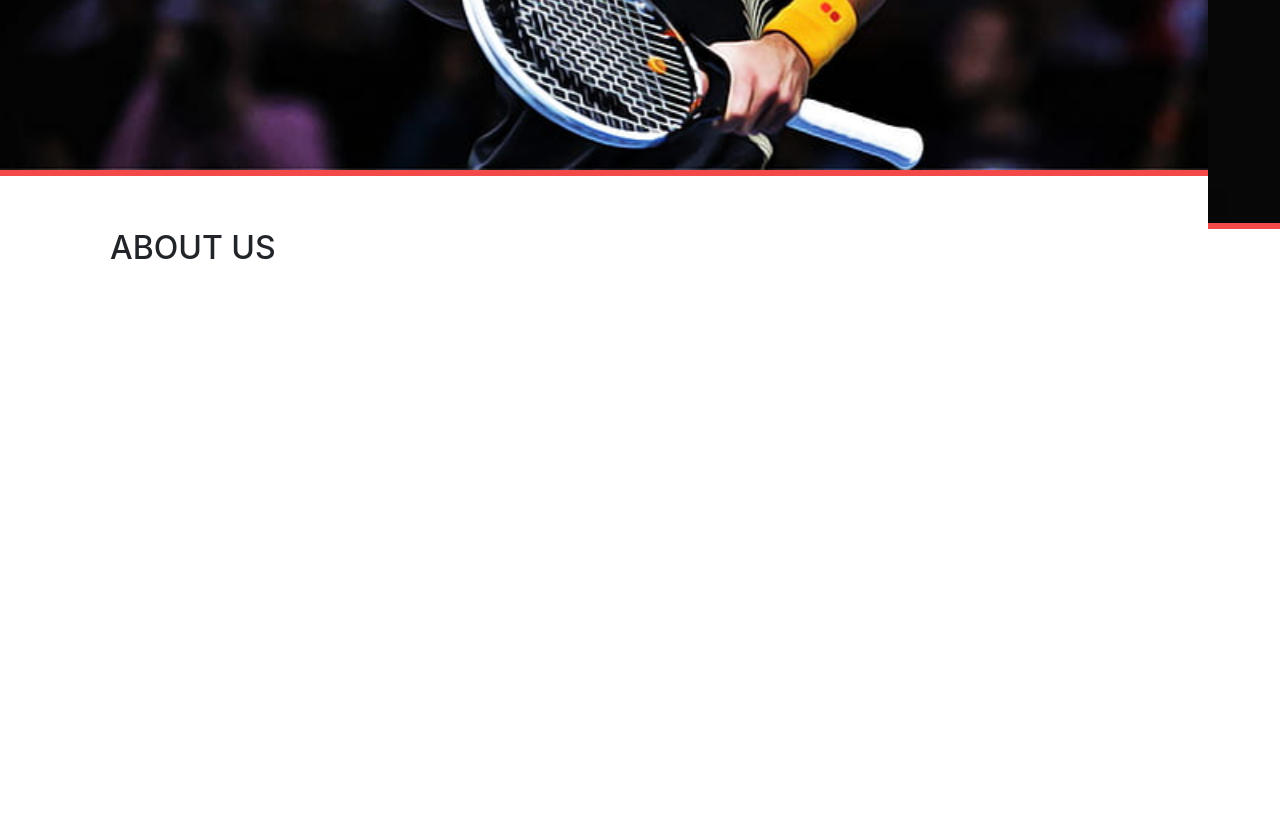
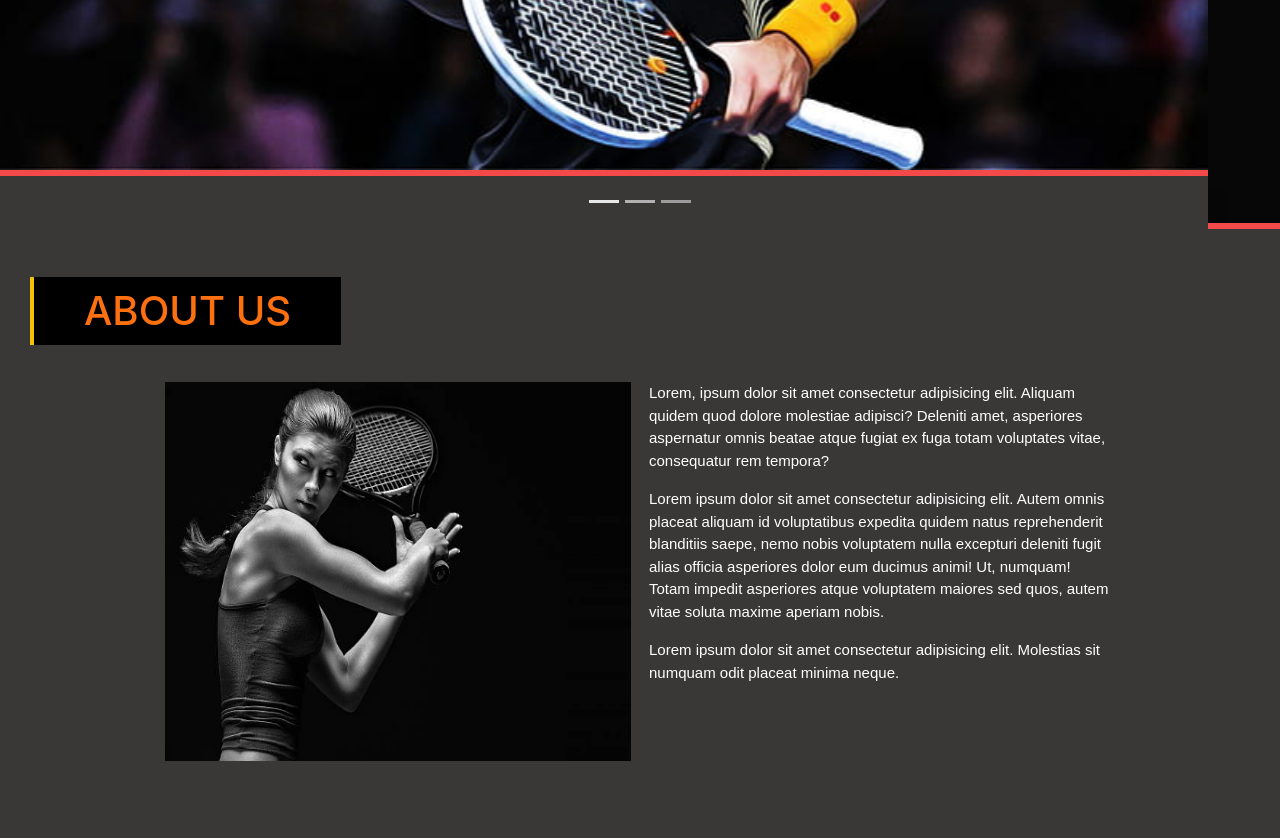
Before and after one commit to AnushriPoonia/ignite-, a plain HTML site: page index.html in a window 1280 px wide. Shown: the part 630-1468 px from the top of the page. Before the commit the page ends 906 px from the top, so only its background shows below. Drawn offline with nearby package versions, Linux system fonts and the light colour scheme.

Commit message:
Add files via upload

```diff
--- a/index.css
+++ b/index.css
@@ -1,6 +1,14 @@
 body {
   font-family: Georgia;
   margin: 0;
+  background-color: black;
+
+  position: inherit;
+}
+
+* {
+  background-color: #3a3737;
+  color: white;
 }
 
 .wrapper {
@@ -8,6 +16,7 @@ body {
   max-width: 1080px;
   padding: 0 10px;
   margin: 0 auto;
+
 }
 
 h1.logo {
@@ -40,7 +49,8 @@ header nav li a {
   font-size: 18px;
 }
 
-#main-banner, #main-banner img {
+#main-banner,
+#main-banner img {
   width: 100%;
 }
 
@@ -87,7 +97,7 @@ header nav li a {
   font-weight: bold;
   position: relative;
   z-index: 1;
-  background: #fff;
+  /* background: #fff; */
   padding-right: 15px;
 }
 
@@ -97,7 +107,7 @@ header nav li a {
   font-weight: bold;
   position: relative;
   z-index: 1;
-  background: #fff;
+  /* background: #fff; */
   padding-left: 15px;
 }
 
@@ -179,11 +189,129 @@ footer a {
   color: #eee;
   text-decoration: none;
 }
-.main-banner{
-   height: 300px;
+
+.main-banner {
+  height: 300px;
 }
-.item, img{
+
+.item,
+img {
   height: 100% !important;
-  width:  100% !important;
+  width: 100% !important;
   border: 1px solid red;
 }
+
+
+
+@import url(https://fonts.googleapis.com/css?family=Open+Sans);
+
+* {
+  box-sizing: border-box;
+}
+
+.about {
+  font-family: 'Open Sans', sans-serif;
+  color: #ccc;
+
+}
+
+
+
+.wrapper-i {
+  padding: 5px;
+  max-width: 960px;
+  width: 100%;
+  margin: 10px auto;
+  /* margin-top: 80px; */
+  */
+}
+
+
+
+h2 {
+  color: #fc7010;
+
+}
+
+.columns {
+
+  display: flex;
+  flex-flow: row wrap;
+  justify-content: center;
+  margin: 5px 0;
+
+}
+
+.column {
+  flex: 1;
+
+  margin: 9px;
+  padding: 0;
+  font-size: 15px;
+  font-family: "Roboto Cn", sans-serif;
+
+
+  &:first-child {
+    margin-left: 0;
+  }
+
+  &:last-child {
+    margin-right: 0;
+  }
+
+}
+
+
+
+.my-image {
+  width: 100%;
+  padding: 0;
+  flex-flow: row wrap;
+  float: right;
+}
+
+.my-image2 {
+  width: 100%;
+  flex-flow: row wrap;
+  float: right;
+}
+
+@media screen and (max-width: 980px) {
+  .columns .column {
+    margin-bottom: 5px;
+    flex-basis: 40%;
+
+    &:nth-last-child(2) {
+      margin-right: 0;
+    }
+
+    &:last-child {
+      flex-basis: 100%;
+      margin: 0;
+    }
+  }
+}
+
+@media screen and (max-width: 680px) {
+  .columns .column {
+    flex-basis: 100%;
+    margin: 0 0 5px 0;
+  }
+}
+
+.column {
+  color: whitesmoke;
+
+}
+
+.about-us h2 {
+  font-size: 40px;
+  background-color: black;
+  padding: 10px 50px;
+
+  margin-left: 30px;
+  margin-right: 900px;
+  border-left: 4px solid #F2C20A;
+  display: inline-block;
+}
+/* ---------------------------------------------------------------------------------------- */
--- a/index.html
+++ b/index.html
@@ -1,5 +1,6 @@
 <!DOCTYPE html>
 <html>
+
 <head>
   <title>
     HOME PAGE
@@ -10,9 +11,11 @@
   <meta name="viewport" content="width=device-width, initial-scale=1, shrink-to-fit=no">
 
   <!-- Bootstrap CSS -->
-    <link rel="stylesheet" href="https://cdn.jsdelivr.net/npm/bootstrap@4.3.1/dist/css/bootstrap.min.css" integrity="sha384-ggOyR0iXCbMQv3Xipma34MD+dH/1fQ784/j6cY/iJTQUOhcWr7x9JvoRxT2MZw1T" crossorigin="anonymous">
+  <link rel="stylesheet" href="https://cdn.jsdelivr.net/npm/bootstrap@4.3.1/dist/css/bootstrap.min.css"
+    integrity="sha384-ggOyR0iXCbMQv3Xipma34MD+dH/1fQ784/j6cY/iJTQUOhcWr7x9JvoRxT2MZw1T" crossorigin="anonymous">
 
 </head>
+
 <body>
   <!--<header>
             <div class="wrapper">
@@ -30,6 +33,17 @@
             </div>
           </header> -->
   <!-- Start homepage content -->
+
+
+
+
+
+
+
+
+
+
+  <!-- ---------------------------------------------------------------------------------------------------- -->
 
   <div id="main-banner">
     <div id="carouselExampleIndicators" class="carousel slide" data-ride="carousel">
@@ -58,18 +72,106 @@
         <span class="sr-only">Next</span>
       </a>
     </div>
-          <!-- Optional JavaScript -->
+    <BR></BR>
+
     <!-- jQuery first, then Popper.js, then Bootstrap JS -->
-          <script src="https://code.jquery.com/jquery-3.3.1.slim.min.js" integrity="sha384-q8i/X+965DzO0rT7abK41JStQIAqVgRVzpbzo5smXKp4YfRvH+8abtTE1Pi6jizo" crossorigin="anonymous"></script>
-          <script src="https://cdn.jsdelivr.net/npm/popper.js@1.14.7/dist/umd/popper.min.js" integrity="sha384-UO2eT0CpHqdSJQ6hJty5KVphtPhzWj9WO1clHTMGa3JDZwrnQq4sF86dIHNDz0W1" crossorigin="anonymous"></script>
-          <script src="https://cdn.jsdelivr.net/npm/bootstrap@4.3.1/dist/js/bootstrap.min.js" integrity="sha384-JjSmVgyd0p3pXB1rRibZUAYoIIy6OrQ6VrjIEaFf/nJGzIxFDsf4x0xIM+B07jRM" crossorigin="anonymous"></script>
+    <script src="https://code.jquery.com/jquery-3.3.1.slim.min.js"
+      integrity="sha384-q8i/X+965DzO0rT7abK41JStQIAqVgRVzpbzo5smXKp4YfRvH+8abtTE1Pi6jizo"
+      crossorigin="anonymous"></script>
+    <script src="https://cdn.jsdelivr.net/npm/popper.js@1.14.7/dist/umd/popper.min.js"
+      integrity="sha384-UO2eT0CpHqdSJQ6hJty5KVphtPhzWj9WO1clHTMGa3JDZwrnQq4sF86dIHNDz0W1"
+      crossorigin="anonymous"></script>
+    <script src="https://cdn.jsdelivr.net/npm/bootstrap@4.3.1/dist/js/bootstrap.min.js"
+      integrity="sha384-JjSmVgyd0p3pXB1rRibZUAYoIIy6OrQ6VrjIEaFf/nJGzIxFDsf4x0xIM+B07jRM"
+      crossorigin="anonymous"></script>
   </div>
 
-          <div class="wrapper">
-            <h2>
-              ABOUT US
-            </h2>
+
+
+
+
+
+
+
+
+
+
+
+
+
+
+
+
+
+
+
+
+
+
+
+
+
+
+
+
+
+
+
+
+
+
+  <div class="about-us">
+
+    <h2> ABOUT US</h2>
+    <section id="aboutt">
+      <div class="about">
+
+        <div class="wrapper-i">
+
+
+          <section class="columns">
+
+            <div class="column">
+
+              <a href="" target="_blank"><img src="./4.jpeg" height="400px" style="border-radius: 0%;" alt="my photo"
+                  class="my-image"></a>
             </div>
+
+            <div class="column">
+
+
+              <p>Lorem, ipsum dolor sit amet consectetur adipisicing elit. Aliquam quidem quod dolore molestiae
+                adipisci? Deleniti amet, asperiores aspernatur omnis beatae atque fugiat ex fuga totam voluptates vitae,
+                consequatur rem tempora?</p>
+              <p>Lorem ipsum dolor sit amet consectetur adipisicing elit. Autem omnis placeat aliquam id voluptatibus
+                expedita quidem natus reprehenderit blanditiis saepe, nemo nobis voluptatem nulla excepturi deleniti
+                fugit alias officia asperiores dolor eum ducimus animi! Ut, numquam! Totam impedit asperiores atque
+                voluptatem maiores sed quos, autem vitae soluta maxime aperiam nobis.</p>
+              <p>Lorem ipsum dolor sit amet consectetur adipisicing elit. Molestias sit numquam odit placeat minima
+                neque.</p>
+
+              <BR></BR>
+
+
+              </p>
+          </section>
+
+        </div>
+
+
+      </div>
+
+    </section>
+
+
+
+    <BR></BR>
+
+
+
+
+
+    </section>
 
     <!-- End homepage content -->
 
@@ -99,5 +201,10 @@
               </ul>
             </div>
           </footer>-->
+
+
+
+          <script src="app.js"></script>
 </body>
+
 </html>
```
Also changed, not shown: app.js (added). Lines whose indentation alone changed are shown as unchanged.
